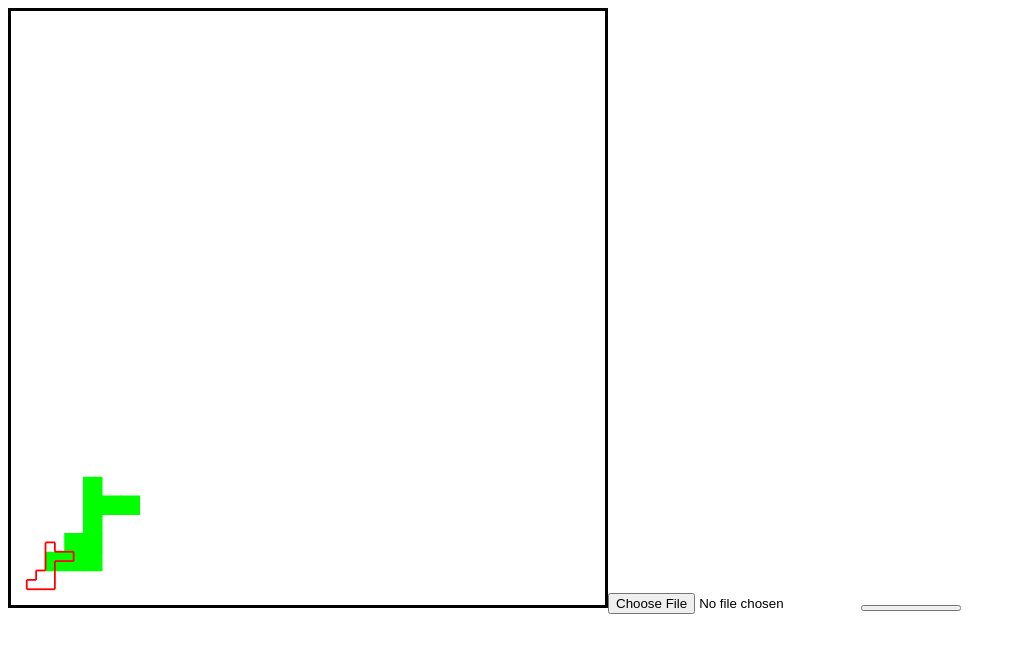
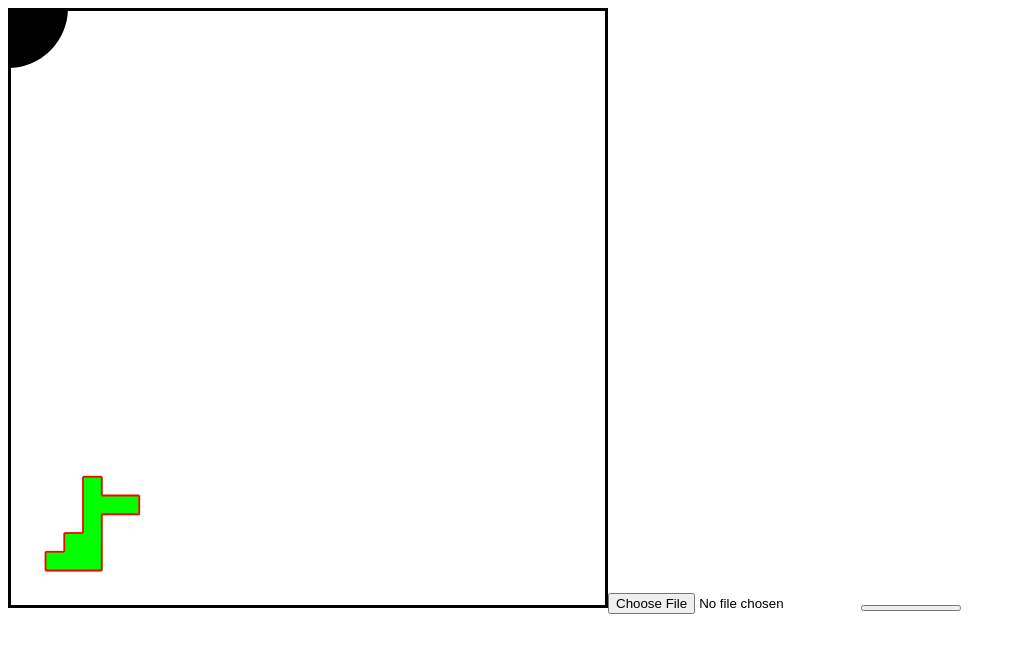
Before and after one commit to Zakgriffin/Gizmo, a React (Create React App) app: page / in a window 1280 px wide. Shown: the top 652 px of the page, without its empty margins (0-1016 px from the left). Built offline with nearby package versions, Linux system fonts and the light colour scheme.

Commit message:
trimmed function implemented (made everythin ugly)

```diff
--- a/src/App.tsx
+++ b/src/App.tsx
@@ -2,7 +2,8 @@ import React, { useState, useEffect } from 'react'
 import PixelEditor from './components/PixelEditor'
 import ImageUploader from './components/ImageUploader'
 import DownloadModel from './components/DownloadModel'
-import { getEdges, Color, toDrawEdge, DrawEdge } from './PixelLogic'
+import { getEdges, toDrawEdge } from './PixelLogic'
+import { Color, EdgesPair } from './PixelLogicInterfaces'
 
 let initData = [...Array(32)].map(() => Array<Color>(32))
 function f(x: number, y: number) {
@@ -27,12 +28,22 @@ f(4, 6)
 f(3, 3)
 f(3, 3)
 
+const plainInit = getEdges(initData)
+const initEdges = {
+    plain: plainInit,
+    toDraw: plainInit.map(e => toDrawEdge(e))
+}
+
 export default function App() {
     let [imageData, setImageData] = useState<Color[][]>(initData)
-    let [edges, setEdges] = useState<DrawEdge[]>([])
+    let [edgesPair, setEdgesPair] = useState<EdgesPair>(initEdges)
 
     useEffect(() => {
-        setEdges(getEdges(imageData).map(e => toDrawEdge(e)))
+        let plain = getEdges(imageData)
+        setEdgesPair({
+            plain,
+            toDraw: plain.map(e => toDrawEdge(e))
+        })
     }, [imageData])
 
     const getImageDataCopy = () => {
@@ -46,8 +57,8 @@ export default function App() {
     }
 
     return <>
-        <PixelEditor imageData={imageData} toggleDepth={toggleDepth} edges={edges} setEdges={setEdges}/>
+        <PixelEditor setImageData={setImageData} imageData={imageData} toggleDepth={toggleDepth} edgesPair={edgesPair}/>
         <ImageUploader setImageData={setImageData}/>
-        <DownloadModel imageData={imageData} edges={edges}/>
+        <DownloadModel imageData={imageData} edgesPair={edgesPair}/>
     </>
 }
--- a/src/PixelLogic.ts
+++ b/src/PixelLogic.ts
@@ -1,28 +1,4 @@
-export interface Color {
-    red: number
-    green: number
-    blue: number
-    alpha: number
-    depth?: boolean
-}
-
-interface Point {
-    x: number
-    y: number
-}
-
-export interface Facing {
-    x: number
-    y: number
-}
-
-export interface Edge {
-    start: Point
-    end: Point
-    normalFacing: Facing
-    moving: Facing
-    type: string
-}
+import { Facing, Point, Color, Edge, DrawEdge } from "./PixelLogicInterfaces"
 
 export function getEdges(data: Color[][]) {
     let startIndex = findStartIndex(data)
@@ -102,17 +78,11 @@ function isValid(c: Color) {
     return c && (c.alpha) > 0
 }
 
-export interface DrawEdge {
-    start: Point
-    end: Point
-    normalFacing: Facing
-}
-
 export function toDrawEdge(edge: Edge) {
     let newEdge: DrawEdge = {
-        start: edge.start,
-        end: edge.end,
-        normalFacing: edge.normalFacing
+        start: {...edge.start},
+        end: {...edge.end},
+        normalFacing: {...edge.normalFacing}
     }
 
     if((edge.normalFacing.y === 1 && edge.moving.x === -1) || edge.normalFacing.x === 1) {
@@ -128,10 +98,37 @@ export function toDrawEdge(edge: Edge) {
         newEdge.end.x += 1
     }
 
-    newEdge.start.x /= 2
-    newEdge.start.y /= 2
-    newEdge.end.x /= 2
-    newEdge.end.y /= 2
+    // newEdge.start.x /= 2
+    // newEdge.start.y /= 2
+    // newEdge.end.x /= 2
+    // newEdge.end.y /= 2
 
     return newEdge
 }
+
+export function getTrimmedData(data: Color[][], edges: Edge[]) {
+    let clonedData: Color[][] = JSON.parse(JSON.stringify(data))
+    console.log('HEY')
+    edges.forEach(edge => {
+        forAllWithin(edge, (x, y) => {
+            clonedData[x][y] = {
+                red: 0, green: 0, blue: 0, alpha: 0
+            }
+        })
+    })
+
+    return clonedData
+}
+
+function forAllWithin(edge: Edge, callback: (x: number, y: number) => void) {
+    let minX = Math.min(edge.start.x, edge.end.x)
+    let maxX = Math.max(edge.start.x, edge.end.x)
+    let minY = Math.min(edge.start.y, edge.end.y)
+    let maxY = Math.max(edge.start.y, edge.end.y)
+
+    for(let x = minX; x <= maxX; x++) {
+        for(let y = minY; y <= maxY; y++) {
+            callback(x, y)
+        }
+    }
+}
--- /dev/null
+++ b/src/PixelLogicInterfaces.ts
@@ -0,0 +1,36 @@
+export interface Color {
+    red: number
+    green: number
+    blue: number
+    alpha: number
+    depth?: boolean
+}
+
+export interface Point {
+    x: number
+    y: number
+}
+
+export interface Facing {
+    x: number
+    y: number
+}
+
+export interface Edge {
+    start: Point
+    end: Point
+    normalFacing: Facing
+    moving: Facing
+    type: string
+}
+
+export interface DrawEdge {
+    start: Point
+    end: Point
+    normalFacing: Facing
+}
+
+export interface EdgesPair {
+    plain: Edge[]
+    toDraw: DrawEdge[]
+}
--- a/src/components/DownloadModel.tsx
+++ b/src/components/DownloadModel.tsx
@@ -1,9 +1,9 @@
 import React from 'react'
-import { Color, Facing, DrawEdge } from '../PixelLogic'
+import { Color, Facing, DrawEdge, EdgesPair } from '../PixelLogicInterfaces'
 
 interface Props {
     imageData: Color[][]
-    edges: DrawEdge[]
+    edgesPair: EdgesPair
 }
 
 export default function DownloadModel(props: Props) {
@@ -13,7 +13,7 @@ export default function DownloadModel(props: Props) {
                 textures: {
                     pick: 'item/pick'
                 },
-                elements: edgesToModel(props.edges)
+                elements: edgesToModel(props.edgesPair.toDraw)
             }
             downloadFile('model', model)
         }}
@@ -63,7 +63,8 @@ function edgesToModel(edges: DrawEdge[]) {
         to: [edge.end.x, edge.end.y, 8 + depthInner / 2],
         faces: {
             [normalToFace(edge.normalFacing)]: {
-                uv: [edge.start.x,
+                uv: [
+                    edge.start.x,
                     16 - edge.start.y,
                     edge.end.x - edge.normalFacing.x / 2,
                     16 - edge.end.y + edge.normalFacing.y / 2
--- a/src/components/ImageUploader.tsx
+++ b/src/components/ImageUploader.tsx
@@ -1,5 +1,5 @@
 import React from 'react'
-import { Color } from '../PixelLogic'
+import { Color } from '../PixelLogicInterfaces'
 
 interface Props {
     setImageData: (newImageData: Color[][]) => void
--- a/src/components/PixelEditor.tsx
+++ b/src/components/PixelEditor.tsx
@@ -1,16 +1,17 @@
 import React from 'react'
 import { toPolyLine } from '../functions'
-import { Color, DrawEdge } from '../PixelLogic'
+import { Color, DrawEdge, EdgesPair } from '../PixelLogicInterfaces'
+import { getTrimmedData } from '../PixelLogic'
 
 interface Props {
     imageData: Color[][]
+    setImageData: (newData: Color[][]) => void
     toggleDepth: (x: number, y: number) => void
-    edges: DrawEdge[]
-    setEdges: (edges: DrawEdge[]) => void
+    edgesPair: EdgesPair
 }
 
 export default function PixelEditor(props: Props) {
-    const edgesToDraw = props.edges
+    const edgesToDraw = props.edgesPair.toDraw
 
     const pixelSize = 32
 
@@ -78,17 +79,6 @@ export default function PixelEditor(props: Props) {
         </>
     }
 
-    // const pixels = () => {
-    //     if(!props.imageData[0][0]) return
-    //     let res = []
-    //     for(let x = props.imageData.length - 1; x >= 0; x--) {
-    //         for(let y = props.imageData[0].length - 1; y >= 0; y--) {
-    //             res.push(drawPixel(props.imageData[x][y], x, y))
-    //         }
-    //     }
-    //     return res
-    // }
-
     return <svg viewBox='0 0 100 100' width='600px'>
         <rect width='100' height='100' fill='none' stroke='black'/>
         {
@@ -100,6 +90,12 @@ export default function PixelEditor(props: Props) {
         {
             edgesToDraw.map((edge, i) => <VisualEdge key={i} edge={edge}/>)
         }
+        <circle r='10'
+            onClick={() => {
+                const newData = getTrimmedData(props.imageData, props.edgesPair.plain)
+                props.setImageData(newData)
+            }}
+        />
     </svg>
 }
 
```
